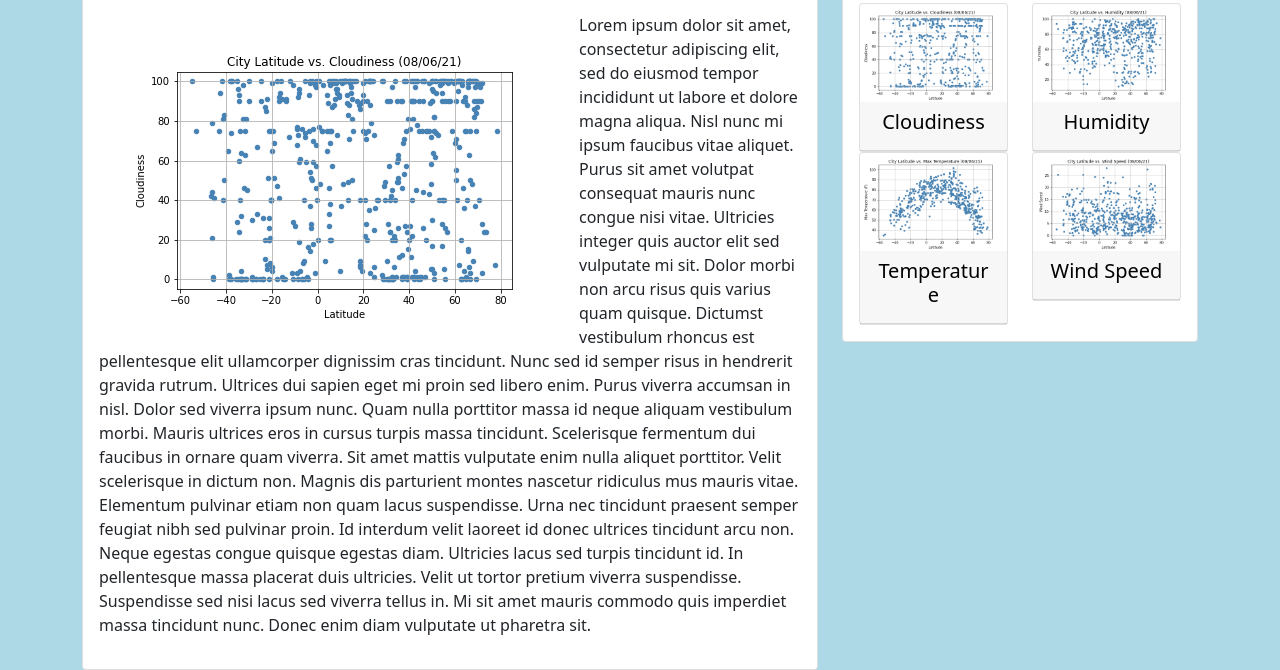
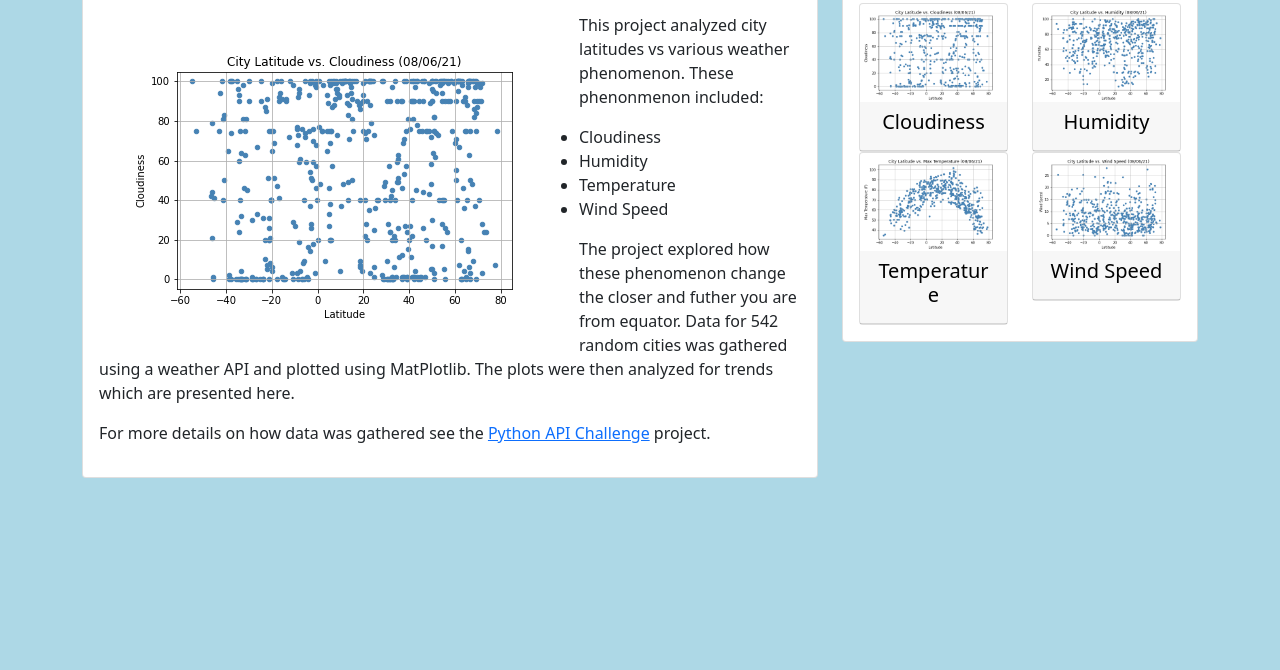
Before and after one commit to Jagjeet/web-design-challenge, a website: page index.html in a window 1280 px wide. Shown: the part 157-827 px from the top of the page. After the commit the page ends 800 px from the top, so only its background shows below. Drawn offline with nearby package versions, Linux system fonts and the light colour scheme.

Commit message:
Replace lorem ipsum with actual analyses

```diff
--- a/index.html
+++ b/index.html
@@ -65,22 +65,15 @@
           </div>
           <div class="card-body">
             <img src="Resources/images/CityLatitudeVsCloudiness.png" class="rounded float-start m-4" alt="...">
-            <p>Lorem ipsum dolor sit amet, consectetur adipiscing elit, sed do eiusmod tempor incididunt ut labore et
-              dolore magna aliqua. Nisl nunc mi ipsum faucibus vitae aliquet. Purus sit amet volutpat consequat mauris
-              nunc congue nisi vitae. Ultricies integer quis auctor elit sed vulputate mi sit. Dolor morbi non arcu
-              risus quis varius quam quisque. Dictumst vestibulum rhoncus est pellentesque elit ullamcorper dignissim
-              cras tincidunt. Nunc sed id semper risus in hendrerit gravida rutrum. Ultrices dui sapien eget mi proin
-              sed libero enim. Purus viverra accumsan in nisl. Dolor sed viverra ipsum nunc. Quam nulla porttitor massa
-              id neque aliquam vestibulum morbi. Mauris ultrices eros in cursus turpis massa tincidunt. Scelerisque
-              fermentum dui faucibus in ornare quam viverra. Sit amet mattis vulputate enim nulla aliquet porttitor.
-
-              Velit scelerisque in dictum non. Magnis dis parturient montes nascetur ridiculus mus mauris vitae.
-              Elementum pulvinar etiam non quam lacus suspendisse. Urna nec tincidunt praesent semper feugiat nibh sed
-              pulvinar proin. Id interdum velit laoreet id donec ultrices tincidunt arcu non. Neque egestas congue
-              quisque egestas diam. Ultricies lacus sed turpis tincidunt id. In pellentesque massa placerat duis
-              ultricies. Velit ut tortor pretium viverra suspendisse. Suspendisse sed nisi lacus sed viverra tellus in.
-              Mi sit amet mauris commodo quis imperdiet massa tincidunt nunc. Donec enim diam vulputate ut pharetra sit.
-            </p>
+            <p>This project analyzed city latitudes vs various weather phenomenon. These phenonmenon included:</p>
+            <ul>
+              <li>Cloudiness</li>
+              <li>Humidity</li>
+              <li>Temperature</li>
+              <li>Wind Speed</li>
+            </ul>
+            <p>The project explored how these phenomenon change the closer and futher you are from equator. Data for 542 random cities was gathered using a weather API and plotted using MatPlotlib. The plots were then analyzed for trends which are presented here.</p>
+            <p>For more details on how data was gathered see the <a href="https://github.com/Jagjeet/python-api-challenge">Python API Challenge</a> project.</p>
           </div>
         </div>
       </div>
```
Also changed, not shown: visualizations/cloudiness.html (+1 -3 lines), visualizations/humidity.html (+1 -3 lines), visualizations/temperature.html (+1 -3 lines), visualizations/windspeed.html (+1 -3 lines).
